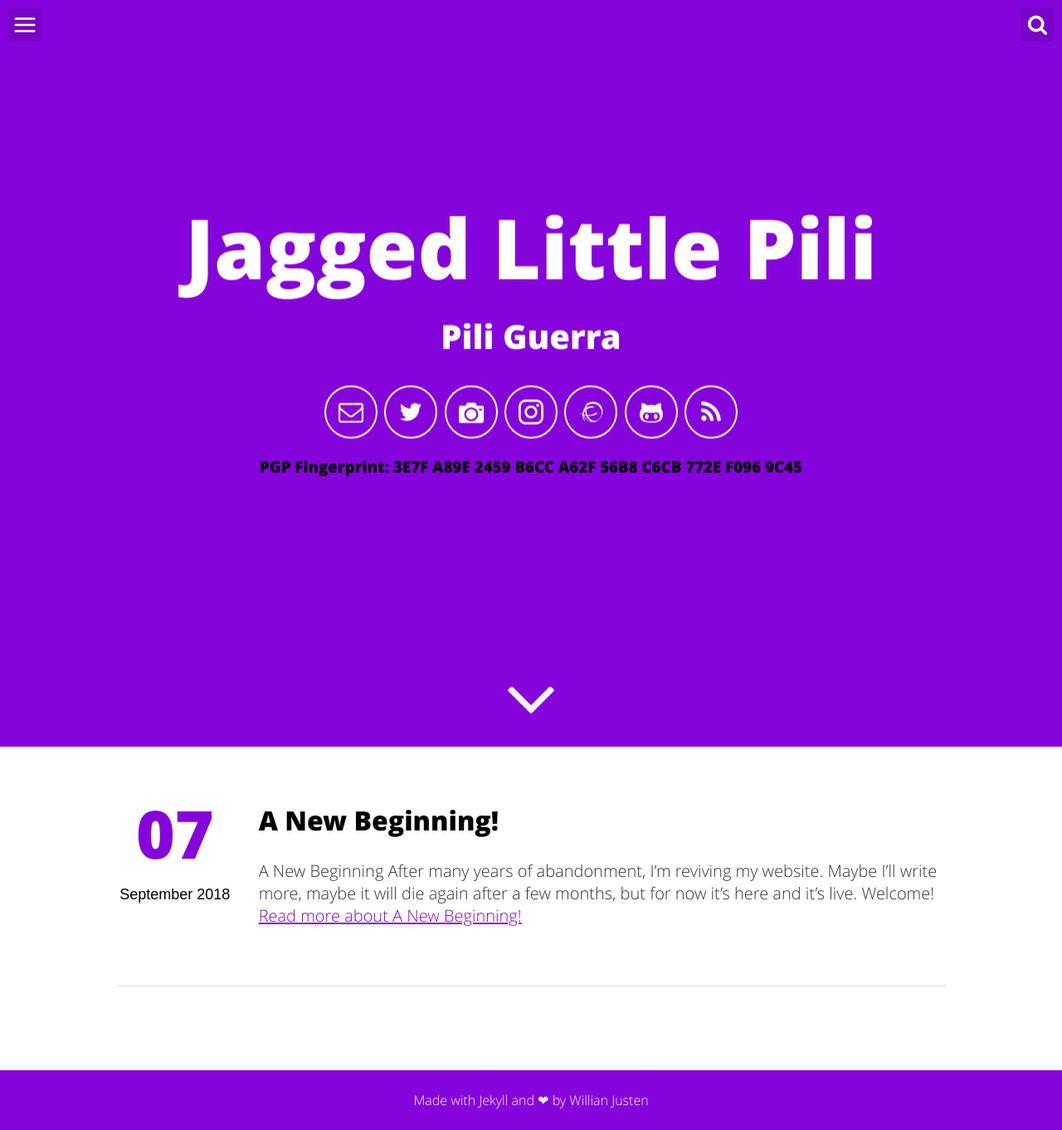
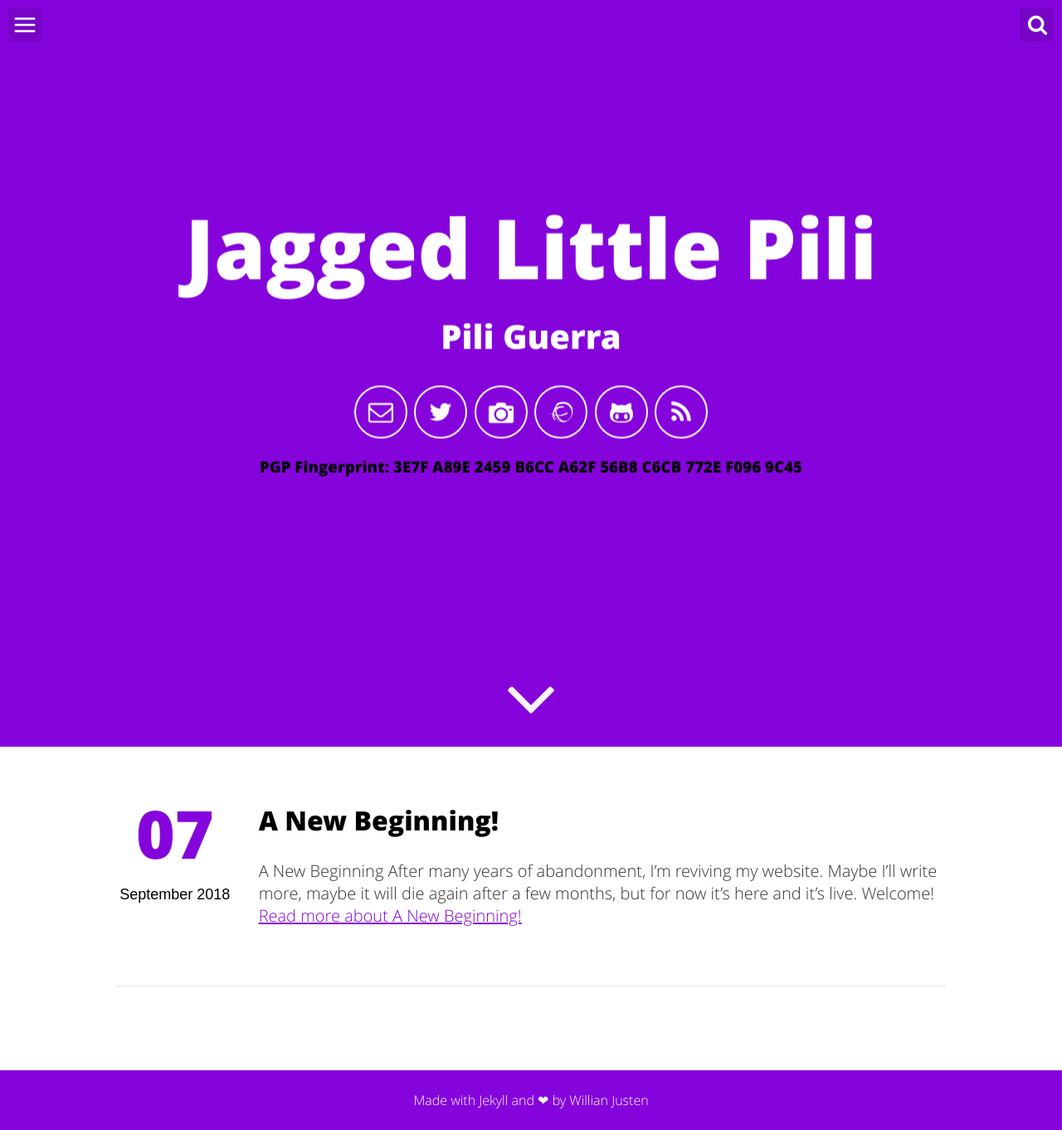
Before and after one commit to mpguerra/mpguerra.github.io, a Jekyll site: the page built from index.html, in a window 1280 px wide. Shown: the whole page at 83% size. Built offline with Jekyll 4.4.1, drawn with Linux system fonts in a browser that asks for light colours.

Commit message:
Remove instagram

```diff
--- a/_includes/header-default.html
+++ b/_includes/header-default.html
@@ -8,7 +8,6 @@
             <a aria-label="Send email" href="mailto:{{site.email}}"><svg class="icon icon-email"><use xlink:href="#icon-email"></use></svg></a>
             <a aria-label="Twitter" target="_blank" href="https://twitter.com/{{site.twitter_username}}"><svg class="icon icon-twitter"><use xlink:href="#icon-twitter"></use></svg></a>
             <a aria-label="Photos" target="_blank" href="https://photos.piliguerra.com"><svg class="icon icon-camera"><use xlink:href="#icon-camera"></use></svg></a>
-            <a aria-label="Instagram" target="_blank" href="https://instagram.com/{{site.instagram_username}}"><svg class="icon icon-instagram"><use xlink:href="#icon-instagram"></use></svg></a>
             <a aria-label="Ravelry" target="_blank" href="https://www.ravelry.com/people/{{site.ravelry_username}}"><svg class="icon icon-ravelry"><use xlink:href="#icon-ravelry"></use></svg></a>
             <a aria-label="Github" target="_blank" href="https://github.com/{{site.github_username}}"><svg class="icon icon-github-alt"><use xlink:href="#icon-github-alt"></use></svg></a>
             <a aria-label="Use the RSS to get updated" target="_blank" href="{{ "/feed.xml" | prepend: site.baseurl }}"><svg class="icon icon-rss"><use xlink:href="#icon-rss"></use></svg></a>
```
